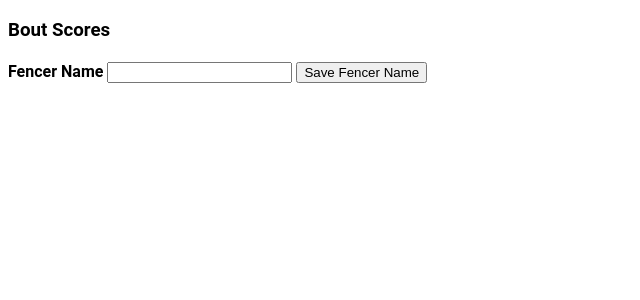
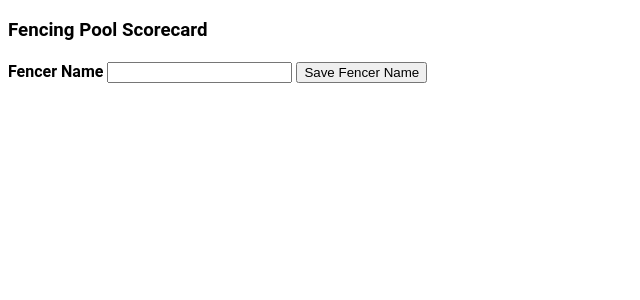
Before and after one commit to eugenieC/FencingPoolScorecard, a Flask app: page / in a window 1280 px wide. Shown: the top 300 px of the page, without its empty margins (0-640 px from the left). Run offline with Flask 2, Linux system fonts and the light colour scheme.

Commit message:
Update index.html

```diff
--- a/templates/index.html
+++ b/templates/index.html
@@ -7,7 +7,7 @@
     <link rel="stylesheet" href="/static/styles.css" />
 </head>
     <body>
-        <h3>Bout Scores</h3>
+        <h3>Fencing Pool Scorecard</h3>
         <form method="post">
             <h4>Fencer Name
             <input type="text" name="username" id="username" required>
```
